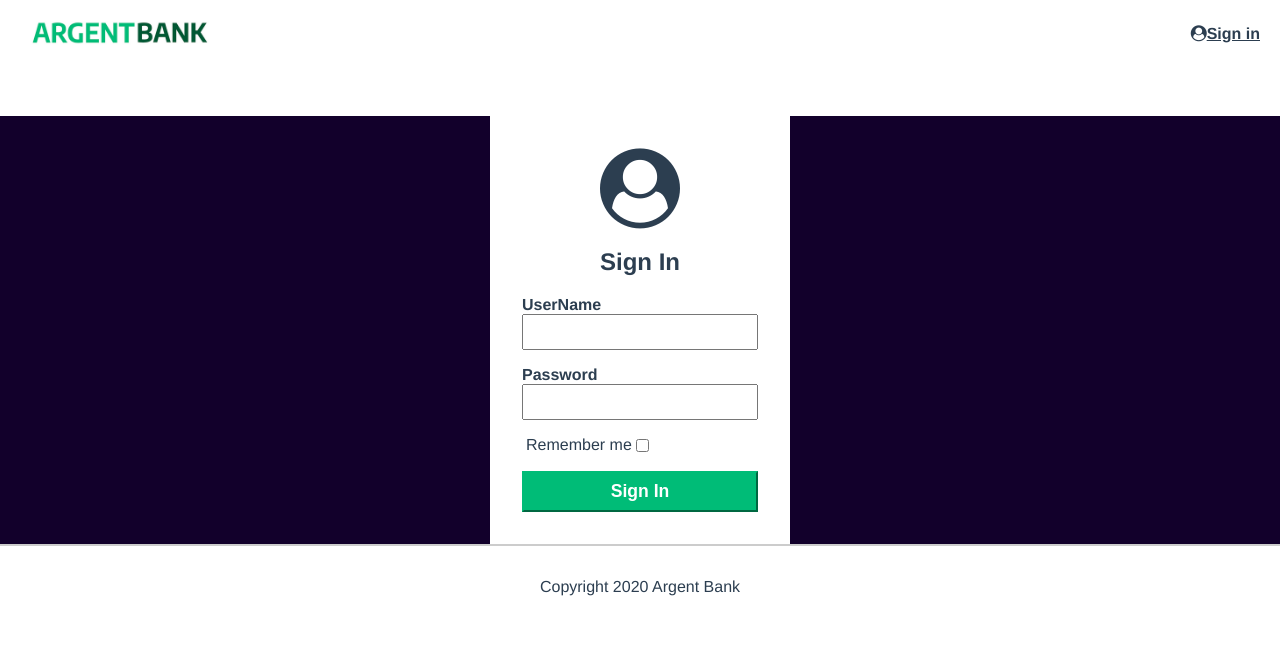
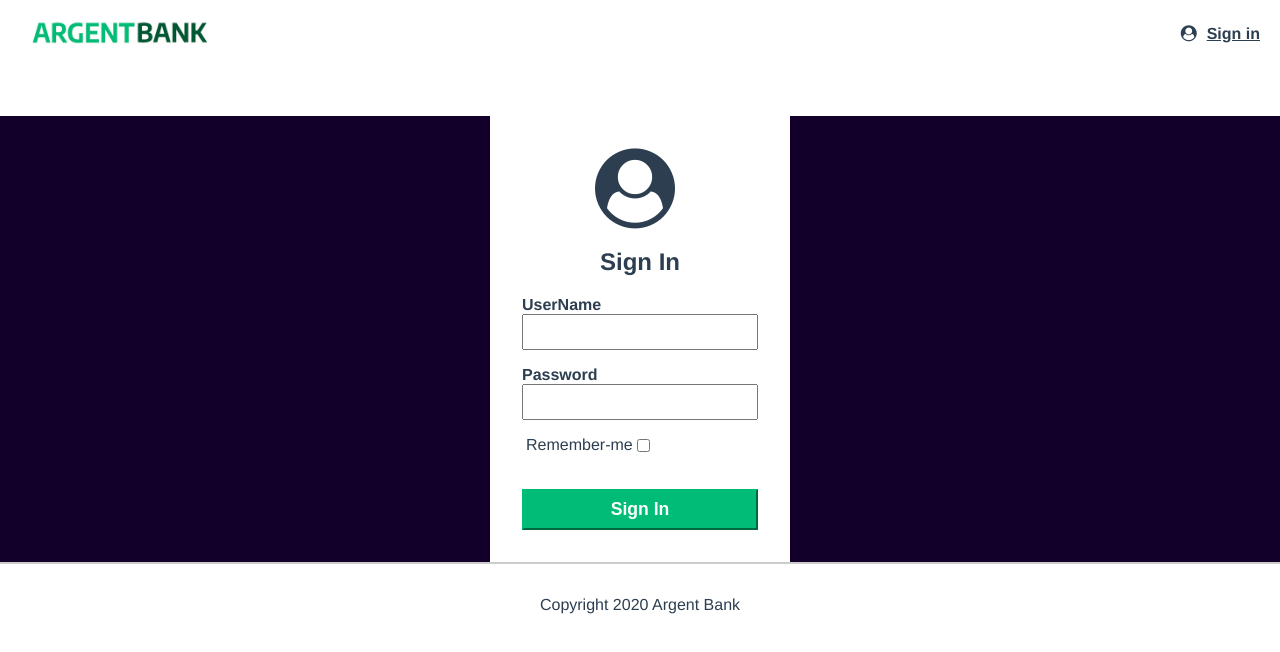
Before and after one commit to Chris5477/argent-bank, a React (Create React App) app: page /signup in a window 1280 px wide. Shown: the top 652 px of the page. Built offline with nearby package versions, Linux system fonts and the light colour scheme.

Commit message:
improve the code

```diff
--- a/src/components/Button.js
+++ b/src/components/Button.js
@@ -1,12 +1,8 @@
 const Button = ({ nameClass, text, method }) => {
-	const button = method ? (
-		<button onClick={() => method()} className={nameClass}>
+	return (
+		<button onClick={() => method && method()} className={nameClass}>
 			{text}
 		</button>
-	) : (
-		<button className={nameClass}>{text}</button>
 	);
-
-	return button;
 };
 export default Button;
--- a/src/components/Features.js
+++ b/src/components/Features.js
@@ -5,15 +5,20 @@ import money from "../img/icon-money.png";
 import security from "../img/icon-security.png";
 
 const { feature1, feature2, feature3 } = features_static;
+const arrayFeature = [
+	{ picture: chat, props: feature1 },
+	{ picture: money, props: feature2 },
+	{ picture: security, props: feature3 },
+];
 
 const Features = () => {
-  return (
-    <section className="features">
-      <h2 className="sr-only">Features</h2>
-      <Feature picture={chat} props={feature1} />
-      <Feature picture={money} props={feature2} />
-      <Feature picture={security} props={feature3} />
-    </section>
-  );
+	return (
+		<section className="features">
+			<h2 className="sr-only">Features</h2>
+			{arrayFeature.map(({ picture, props }, index) => (
+				<Feature key={`id ${index}`} picture={picture} props={props} />
+			))}
+		</section>
+	);
 };
 export default Features;
--- a/src/components/Modal.js
+++ b/src/components/Modal.js
@@ -11,10 +11,12 @@ const Modal = () => {
 	const [firstname, setFirstname] = useState("");
 	const [lastname, setLastname] = useState("");
 	const [succes, setsucces] = useState("");
+	const [error, setError] = useState("");
 	const myDispatch = useDispatch();
 
 	const updateProfil = (e) => {
 		e.preventDefault();
+		if (firstname && lastname) {
 			let token = null;
 			if (sessionStorage.length) {
 				token = JSON.parse(sessionStorage.getItem("token"));
@@ -22,12 +24,15 @@ const Modal = () => {
 				token = JSON.parse(localStorage.getItem("token"));
 			}
 			updateDatabase(token.tokenUser, firstname, lastname, myDispatch);
+			setError("");
 			setsucces("Votre modification à été pris en compte");
+		} else {
+			setError("Veuillez remplir tous les champs");
+		}
 	};
 
 	const closeModal = () => {
 		document.querySelector(".modal").classList.add("noDisplay");
-		window.location.reload();
 	};
 
 	return ReactDOM.createPortal(
@@ -51,7 +56,8 @@ const Modal = () => {
 						type={"text"}
 						label={"Votre nouveau prénom"}
 					/>
-					<p>{succes}</p>
+					<span id="error-text">{error}</span>
+					<span id="succes">{succes}</span>
 					<Button nameClass={"sign-in-change"} text={"Envoyer"} />
 				</form>
 				<Button nameClass={"close-modal"} text={"X"} method={() => closeModal()} />
--- /dev/null
+++ b/src/components/UserPage.js
@@ -0,0 +1,34 @@
+import Header from "./Header";
+import Button from "./Button";
+import Account from "./Account";
+import Modal from "./Modal";
+import { accounts_static } from "../data_static/accounts";
+
+const { account1, account2, account3 } = accounts_static;
+
+const arrayAccount = [{ props: account1 }, { props: account2 }, { props: account3 }];
+const openModal = () => {
+	document.querySelector(".modal").classList.remove("noDisplay");
+};
+
+const UserPage = ({ userName }) => {
+	return (
+		<main className="main bg-dark">
+			<Header />
+			<div className="header">
+				<h1>
+					Welcome back
+					<br />
+					{userName}
+				</h1>
+				<Button method={() => openModal()} nameClass={"edit-button"} text={"Edit Name"} />
+			</div>
+			<h2 className="sr-only">Accounts</h2>
+			{arrayAccount.map(({ props }, index) => (
+				<Account key={`index ${index}`} props={props} />
+			))}
+			<Modal />
+		</main>
+	);
+};
+export default UserPage;
--- a/src/index.css
+++ b/src/index.css
@@ -134,6 +134,10 @@ body {
 	color: #2c3e50;
 }
 
+.fa-user-circle {
+	margin-right: 10px;
+}
+
 .main-nav a.router-link-exact-active {
 	color: #42b983;
 }
@@ -155,6 +159,22 @@ body {
 .main-nav-logo-image {
 	max-width: 100%;
 	width: 200px;
+}
+
+#error-text {
+	color: rgb(185, 0, 0);
+	font-size: 18px;
+	display: inline-block;
+	text-align: left;
+	padding-left: 5px;
+}
+
+#succes {
+	color: rgb(44, 116, 44);
+	font-size: 22px;
+	display: inline-block;
+	text-align: left;
+	padding-left: 5px;
 }
 
 .hero {
--- a/src/pages/Profile.js
+++ b/src/pages/Profile.js
@@ -1,21 +1,11 @@
-import Account from "../components/Account";
-import { accounts_static } from "../data_static/accounts";
 import { useSelector } from "react-redux";
-import Modal from "../components/Modal";
-import Header from "../components/Header";
-import Button from "../components/Button";
 import Error from "./Error";
 import Loader from "../components/Loader";
-
-const { account1, account2, account3 } = accounts_static;
+import UserPage from "../components/UserPage";
 
 const Profile = () => {
 	const userData = useSelector((state) => state.user);
 	let fullNameUser = `${userData.dataUser.firstName} ${userData.dataUser.lastName}`;
-
-	const openModal = () => {
-		document.querySelector(".modal").classList.remove("noDisplay");
-	};
 
 	let contentProfilePage = null;
 
@@ -24,29 +14,8 @@ const Profile = () => {
 	} else if (userData.error) {
 		contentProfilePage = <Error />;
 	} else {
-		contentProfilePage = (
-			<div className="header">
-				<h1>
-					Welcome back
-					<br />
-					{fullNameUser}
-				</h1>
-				<Button method={() => openModal()} nameClass={"edit-button"} text={"Edit Name"} />
-			</div>
-		);
+		contentProfilePage = <UserPage userName={fullNameUser} />;
 	}
-	return (
-		<>
-			<main className="main bg-dark">
-				<Header />
-				{contentProfilePage}
-				<h2 className="sr-only">Accounts</h2>
-				<Account props={account1} />
-				<Account props={account2} />
-				<Account props={account3} />
-				<Modal />
-			</main>
-		</>
-	);
+	return contentProfilePage;
 };
 export default Profile;
--- a/src/pages/Signup.js
+++ b/src/pages/Signup.js
@@ -1,9 +1,8 @@
 import Input from "../components/Input";
-import { useDispatch } from "react-redux";
+import { useDispatch, useSelector } from "react-redux";
 import { apiCall } from "../redux/actionUser";
 import { setValueEmail, setValuePassword } from "../redux/actionsFormLogin";
-import { useRef } from "react";
-import { useHistory } from "react-router-dom";
+import { useState, useRef } from "react";
 import Header from "../components/Header";
 import Button from "../components/Button";
 
@@ -12,10 +11,38 @@ const Signup = () => {
 	const passwordRef = useRef("");
 	const checkRef = useRef("");
 	const myDispatch = useDispatch();
-	const history = useHistory();
+	const [errorMessage, seterrorMessage] = useState("");
+	const stateUser = useSelector((state) => state.user);
+
+	const arrayInput = [
+		{
+			ref: emailRef,
+			getValue: (value) => myDispatch(setValueEmail(value)),
+			classWrapper: "input-wrapper",
+			id: "username",
+			type: "text",
+			label: "UserName",
+		},
+		{
+			ref: passwordRef,
+			getValue: (value) => myDispatch(setValuePassword(value)),
+			classWrapper: "input-wrapper",
+			id: "password",
+			type: "password",
+			label: "Password",
+		},
+		{
+			ref: checkRef,
+			classWrapper: "input-remember",
+			id: "remember-me",
+			type: "checkbox",
+			label: "Remember-me",
+		},
+	];
 
 	const sendData = (e) => {
 		e.preventDefault();
+		if (emailRef.current.value && passwordRef.current.value) {
 			myDispatch(
 				apiCall({
 					email: emailRef.current.value,
@@ -24,7 +51,10 @@ const Signup = () => {
 				})
 			);
 
-		history.push("/profil");
+			!stateUser.dataUser.length && seterrorMessage("E-mail ou mot de passe invalide !");
+		} else {
+			seterrorMessage("Veuillez remplir tous les champs du formulaire");
+		}
 	};
 
 	return (
@@ -35,29 +65,18 @@ const Signup = () => {
 					<i className="fa fa-user-circle sign-in-icon"></i>
 					<h1>Sign In</h1>
 					<form onSubmit={(e) => sendData(e)}>
+						{arrayInput.map(({ ref, getValue, classWrapper, id, type, label }, index) => (
 							<Input
-							ref={emailRef}
-							getValue={(value) => myDispatch(setValueEmail(value))}
-							classWrapper={"input-wrapper"}
-							id={"username"}
-							type={"text"}
-							label={"UserName"}
+								ref={ref}
+								getValue={getValue}
+								classWrapper={classWrapper}
+								id={id}
+								type={type}
+								label={label}
+								key={`index ${index}`}
 							/>
-						<Input
-							ref={passwordRef}
-							getValue={(value) => myDispatch(setValuePassword(value))}
-							classWrapper={"input-wrapper"}
-							id={"password"}
-							type={"password"}
-							label={"Password"}
-						/>
-						<Input
-							ref={checkRef}
-							classWrapper={"input-remember"}
-							id={"remember-me"}
-							type={"checkbox"}
-							label={"Remember me"}
-						/>
+						))}
+						<span id="error-text">{errorMessage}</span>
 						<Button nameClass="sign-in-button" text={"Sign In"} />
 					</form>
 				</section>
--- a/src/redux/userReducer.js
+++ b/src/redux/userReducer.js
@@ -4,7 +4,6 @@ const userState = {
 	isLoad: false,
 	dataUser: [],
 	error: "",
-	rememberMe: false,
 };
 
 export const userReducer = (state = userState, action) => {
@@ -21,7 +20,6 @@ export const userReducer = (state = userState, action) => {
 				isLoad: false,
 				dataUser: action.payload,
 				error: "",
-				rememberMe: true,
 			};
 		case ERROR_GET_DATA_USER:
 			return {
@@ -29,7 +27,6 @@ export const userReducer = (state = userState, action) => {
 				isLoad: false,
 				dataUser: [],
 				error: action.payload,
-				rememberMe: false,
 			};
 
 		case DISCONNECT:
@@ -38,7 +35,6 @@ export const userReducer = (state = userState, action) => {
 				isLoad: false,
 				dataUser: [],
 				error: "",
-				rememberMe: false,
 			};
 		default:
 			return state;
--- a/src/requests/authRequest.js
+++ b/src/requests/authRequest.js
@@ -7,6 +7,11 @@ export const verifyToken = (dispatcher, jwt) => {
 			`http://localhost:3001/api/v1/user/profile`,
 			(axios.defaults.headers.common["Authorization"] = `Bearer ${jwt}`)
 		)
-    .then((user) => dispatcher(getDataUserSucces(user.data.body)))
+		.then((user) => {
+			dispatcher(getDataUserSucces(user.data.body));
+			if (user.status === 200) {
+				window.location = "/profil";
+			}
+		})
 		.catch((err) => dispatcher(errorGetDataUser(err.message)));
 };
--- a/src/requests/loginRequest.js
+++ b/src/requests/loginRequest.js
@@ -16,6 +16,8 @@ export const loginRequest = (dispatcher, objUser) => {
 					sessionStorage.setItem("token", JSON.stringify({ tokenUser: token }));
 					verifyToken(dispatcher, token);
 				}
+			} else {
+				return "E-mail ou mot de passe invalide !";
 			}
 		})
 		.catch((err) => new Error(err));
```
Lines whose indentation alone changed are shown as unchanged.
